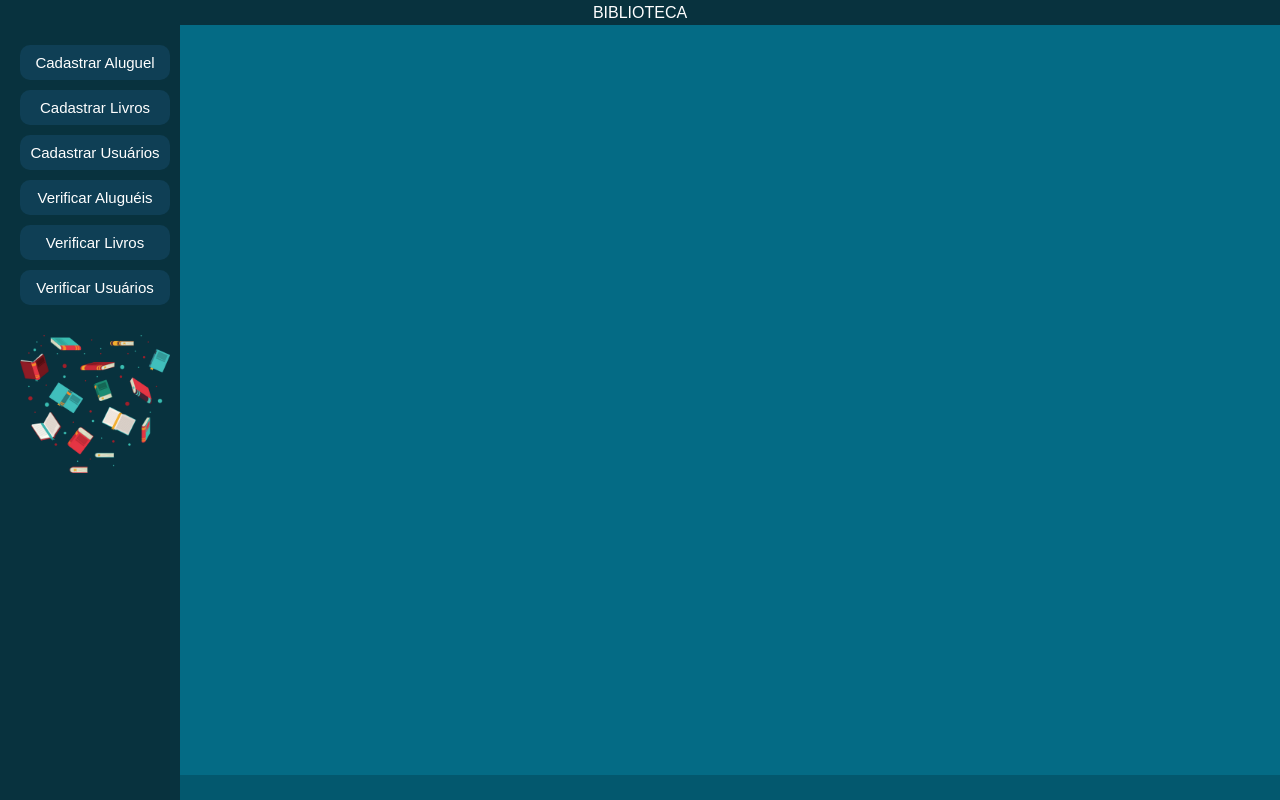
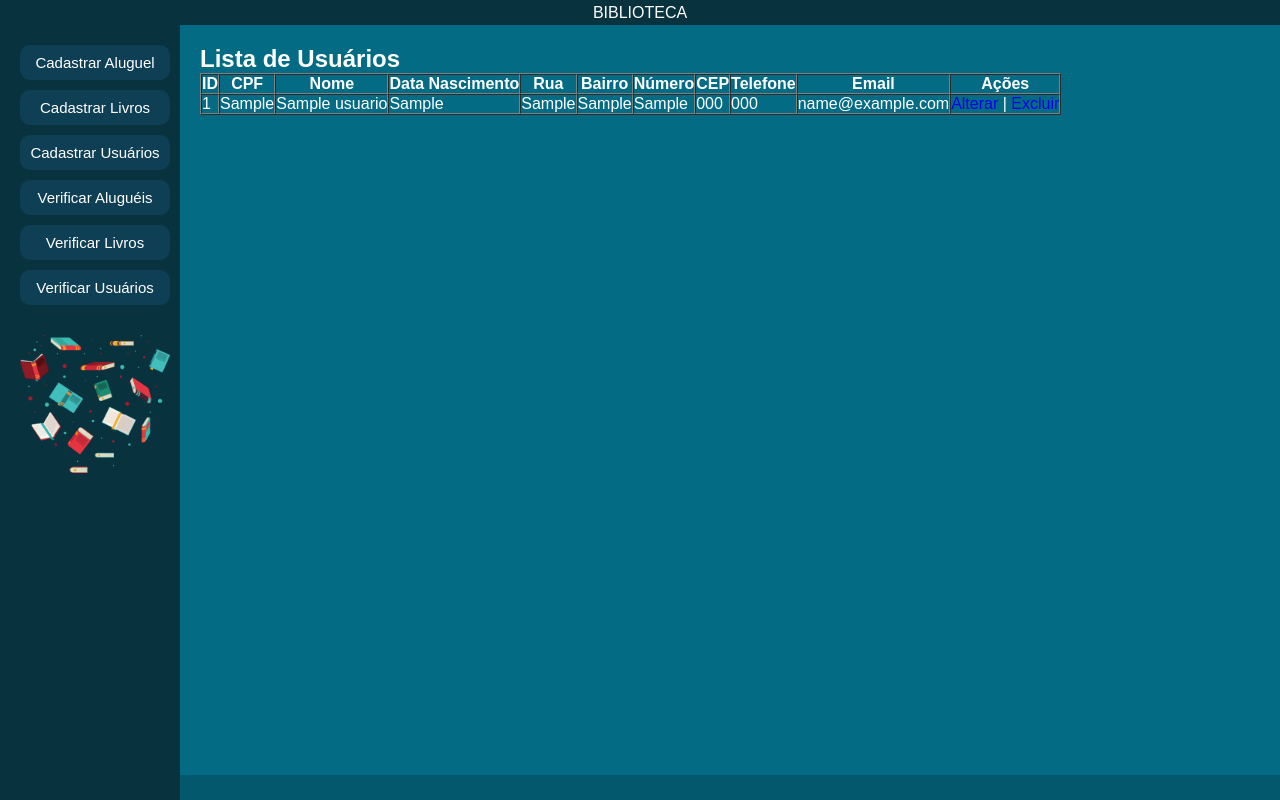
Before and after one commit to FelipeLopest/php, a PHP site: page /index.php?pagina=verificar_usuario in a window 1280 px wide. Run offline with PHP 8.4, Linux system fonts and the light colour scheme; tables that the repository leaves empty or names only in its code hold one stand-in row (values such as "Sample post").

Commit message:
versao final

```diff
--- a/components/cadastrar_livros.php
+++ b/components/cadastrar_livros.php
@@ -23,7 +23,7 @@ if ($_SERVER['REQUEST_METHOD'] === 'POST') {
 ?>
 
 <h2 class="mb-4">Cadastro de Livro</h2>
-<form method="post" enctype="multipart/form-data"></form>
+<form method="post" enctype="multipart/form-data">
     <div class="row mb-3">
         <div class="col-md-4">
             <label for="titulo" class="form-label">Título</label>
@@ -35,7 +35,7 @@ if ($_SERVER['REQUEST_METHOD'] === 'POST') {
         </div>
         <div class="col-md-4">
             <label for="genero" class="form-label">Gênero</label>
-            <input type="text" class="form-control" id="genero" name="genero" required></div>
+            <input type="text" class="form-control" id="genero" name="genero" required>
         </div>
     </div>
     <div class="row mb-3">
--- /dev/null
+++ b/components/verificar_usuario.php
@@ -0,0 +1,142 @@
+<?php
+require_once(__DIR__ . '/funcao.php');
+
+// Função para buscar todos os usuários
+function listar_usuarios() {
+    $cx = conectar();
+    $sql = "SELECT * FROM usuario";
+    $stmt = $cx->query($sql);
+    return $stmt->fetchAll(PDO::FETCH_ASSOC);
+}
+
+// Excluir usuário
+if (isset($_GET['excluir'])) {
+    $id = (int)$_GET['excluir'];
+    $cx = conectar();
+    $stmt = $cx->prepare("DELETE FROM usuario WHERE id = :id");
+    $stmt->execute([':id' => $id]);
+    echo '<p>Usuário excluído com sucesso!</p>';
+}
+
+// Buscar dados para alteração
+$usuario_editar = null;
+if (isset($_GET['alterar'])) {
+    $id = (int)$_GET['alterar'];
+    $cx = conectar();
+    $stmt = $cx->prepare("SELECT * FROM usuario WHERE id = :id");
+    $stmt->execute([':id' => $id]);
+    $usuario_editar = $stmt->fetch(PDO::FETCH_ASSOC);
+}
+
+// Atualizar dados do usuário
+if (isset($_POST['id_alterar'])) {
+    $cx = conectar();
+    $sql = "UPDATE usuario SET cpf = :cpf, nome = :nome, data_nascimento = :data_nascimento, rua = :rua, bairro = :bairro, numero = :numero, cep = :cep, telefone = :telefone, email = :email WHERE id = :id";
+    $stmt = $cx->prepare($sql);
+    $stmt->execute([
+        ':cpf' => $_POST['cpf'],
+        ':nome' => $_POST['nome'],
+        ':data_nascimento' => $_POST['data_nascimento'],
+        ':rua' => $_POST['rua'],
+        ':bairro' => $_POST['bairro'],
+        ':numero' => $_POST['numero'],
+        ':cep' => $_POST['cep'],
+        ':telefone' => $_POST['telefone'],
+        ':email' => $_POST['email'],
+        ':id' => $_POST['id_alterar']
+    ]);
+    echo '<p>Usuário alterado com sucesso!</p>';
+    $usuario_editar = null;
+}
+
+$usuarios = listar_usuarios();
+?>
+
+<h2>Lista de Usuários</h2>
+<table border="1" cellpadding="8" cellspacing="0">
+    <thead>
+        <tr>
+            <th>ID</th>
+            <th>CPF</th>
+            <th>Nome</th>
+            <th>Data Nascimento</th>
+            <th>Rua</th>
+            <th>Bairro</th>
+            <th>Número</th>
+            <th>CEP</th>
+            <th>Telefone</th>
+            <th>Email</th>
+            <th>Ações</th>
+        </tr>
+    </thead>
+    <tbody>
+        <?php foreach ($usuarios as $usuario): ?>
+            <tr>
+                <td><?= $usuario['id'] ?></td>
+                <td><?= $usuario['cpf'] ?></td>
+                <td><?= $usuario['nome'] ?></td>
+                <td><?= $usuario['data_nascimento'] ?></td>
+                <td><?= $usuario['rua'] ?></td>
+                <td><?= $usuario['bairro'] ?></td>
+                <td><?= $usuario['numero'] ?></td>
+                <td><?= $usuario['cep'] ?></td>
+                <td><?= $usuario['telefone'] ?></td>
+                <td><?= $usuario['email'] ?></td>
+                <td>
+                    <a href="?pagina=verificar_usuario&alterar=<?= $usuario['id'] ?>">Alterar</a> |
+                    <a href="?pagina=verificar_usuario&excluir=<?= $usuario['id'] ?>" onclick="return confirm('Tem certeza que deseja excluir?')">Excluir</a>
+                </td>
+            </tr>
+        <?php endforeach; ?>
+    </tbody>
+</table>
+
+<?php if ($usuario_editar): ?>
+    <h3>Alterar Usuário</h3>
+    <form method="post">
+        <input type="hidden" name="id_alterar" value="<?= $usuario_editar['id'] ?>">
+        <div class="row mb-3">
+            <div class="col-md-4">
+                <label for="cpf" class="form-label">CPF</label>
+                <input type="text" class="form-control" id="cpf" name="cpf" value="<?= $usuario_editar['cpf'] ?>" required>
+            </div>
+            <div class="col-md-4">
+                <label for="nome" class="form-label">Nome</label>
+                <input type="text" class="form-control" id="nome" name="nome" value="<?= $usuario_editar['nome'] ?>" required>
+            </div>
+            <div class="col-md-4">
+                <label for="data_nascimento" class="form-label">Data de Nascimento</label>
+                <input type="date" class="form-control" id="data_nascimento" name="data_nascimento" value="<?= $usuario_editar['data_nascimento'] ?>" required>
+            </div>
+        </div>
+        <div class="row mb-3">
+            <div class="col-md-4">
+                <label for="rua" class="form-label">Rua</label>
+                <input type="text" class="form-control" id="rua" name="rua" value="<?= $usuario_editar['rua'] ?>" required>
+            </div>
+            <div class="col-md-4">
+                <label for="bairro" class="form-label">Bairro</label>
+                <input type="text" class="form-control" id="bairro" name="bairro" value="<?= $usuario_editar['bairro'] ?>" required>
+            </div>
+            <div class="col-md-2">
+                <label for="numero" class="form-label">Número</label>
+                <input type="text" class="form-control" id="numero" name="numero" value="<?= $usuario_editar['numero'] ?>" required>
+            </div>
+            <div class="col-md-2">
+                <label for="cep" class="form-label">CEP</label>
+                <input type="text" class="form-control" id="cep" name="cep" value="<?= $usuario_editar['cep'] ?>" required>
+            </div>
+        </div>
+        <div class="row mb-3">
+            <div class="col-md-4">
+                <label for="telefone" class="form-label">Telefone</label>
+                <input type="text" class="form-control" id="telefone" name="telefone" value="<?= $usuario_editar['telefone'] ?>" required>
+            </div>
+            <div class="col-md-4">
+                <label for="email" class="form-label">E-mail</label>
+                <input type="email" class="form-control" id="email" name="email" value="<?= $usuario_editar['email'] ?>" required>
+            </div>
+        </div>
+        <button type="submit" class="btn btn-primary">Salvar Alterações</button>
+    </form>
+<?php endif; ?>
--- a/index.php
+++ b/index.php
@@ -19,9 +19,9 @@
                 <li class="menu"><a href="?pagina=cadastrar_aluguel" class="menus">Cadastrar Aluguel </a></li>
                 <li class="menu"><a href="?pagina=cadastrar_livros" class="menus">Cadastrar Livros </a></li>
                 <li class="menu"><a href="?pagina=cadastrar_usuario" class="menus">Cadastrar Usuários</a></li>
-                <li class="menu"><a href="?pagina=verificar-alugueis" class="menus">Verificar Aluguéis</a></li>
-                <li class="menu"><a href="" class="menus">Verificar Livros</a></li>
-                <li class="menu"><a href="" class="menus">Verificar Usuários</a></li>
+                <li class="menu"><a href="?pagina=verificar_aluguel" class="menus">Verificar Aluguéis</a></li>
+                <li class="menu"><a href="?pagina=verificar_livros" class="menus">Verificar Livros</a></li>
+                <li class="menu"><a href="?pagina=verificar_usuario" class="menus">Verificar Usuários</a></li>
             </ul>
 
         </nav>
```
Also changed, not shown: components/verificar_aluguel.php (added, +113 -0 lines), components/verificar_livros.php (added, +108 -0 lines), assets/6835082933c9e_ua44733.jpg (added), assets/683509c6f2e27_livros.webp (added).
